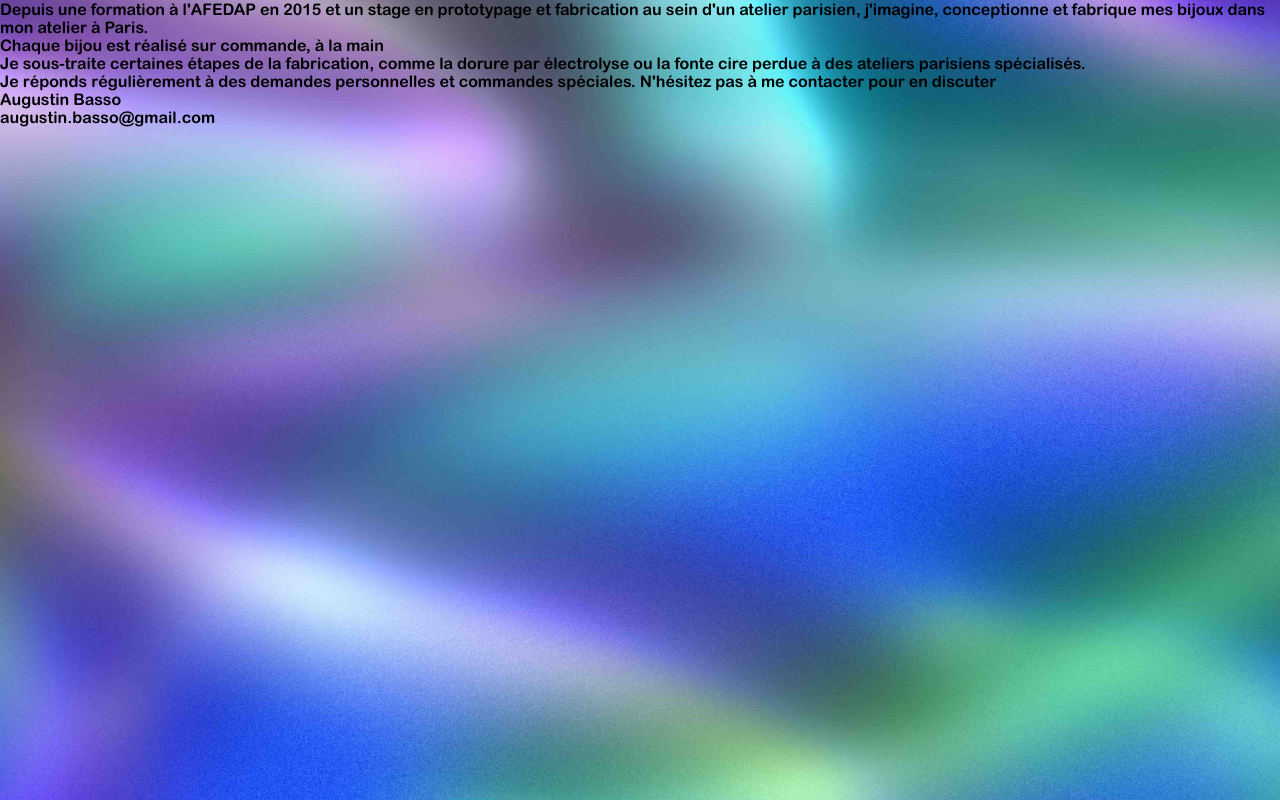
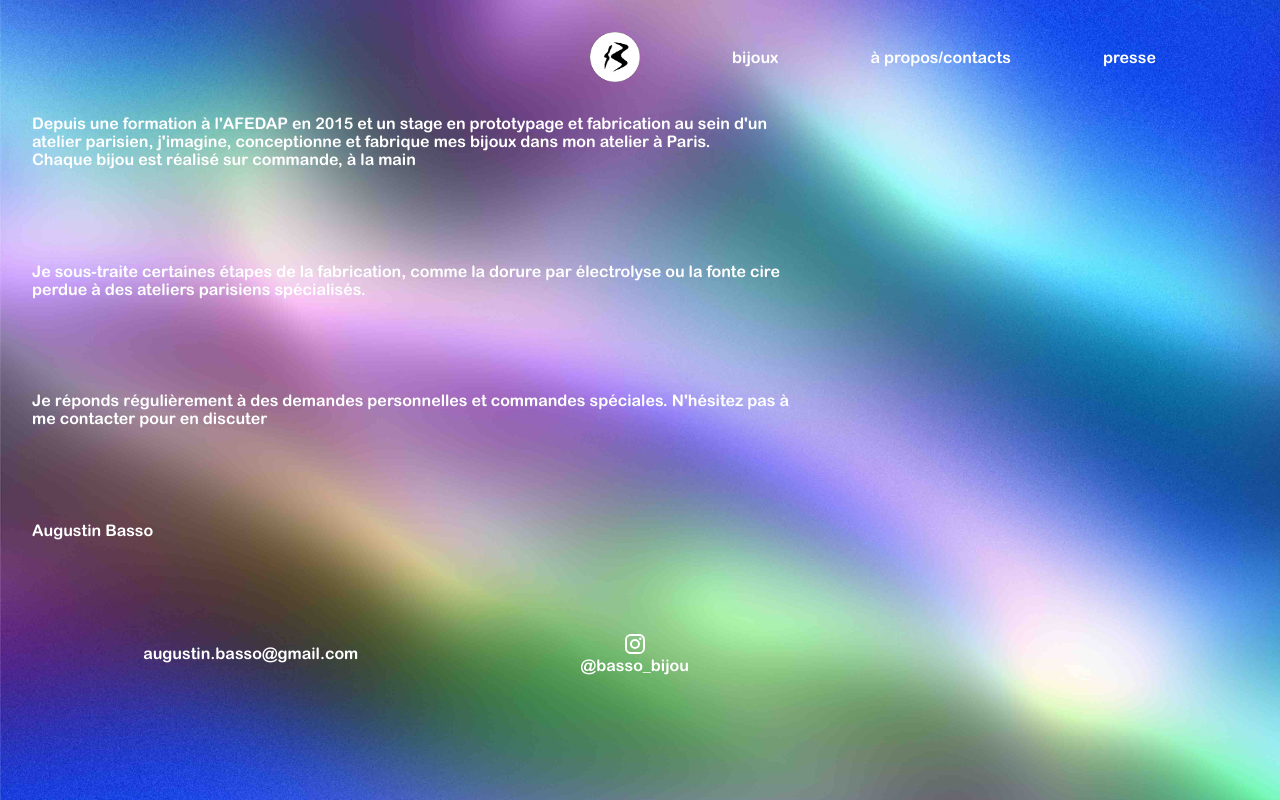
Before and after one commit to colinevel/Basso, a Next.js app: page /contacts in a window 1280 px wide. Built offline with nearby package versions, Linux system fonts and the light colour scheme.

Commit message:
Add Contact page

```diff
--- a/pages/contacts.js
+++ b/pages/contacts.js
@@ -1,19 +1,35 @@
-import styles from "../styles/Home.module.css";
+import styles from "../styles/Contacts.module.css";
+import { NavBar } from "../components/NavBar";
+import Image from "next/image";
+import Link from "next/link";
 
 export default function Contacts() {
   return (
     <>
       <div className={styles.container}>
+        <div className={styles.topBar}>
+          <Link href='/'>
+            <Image
+              src='/images/logo-basso.png'
+              alt='logo'
+              width={50}
+              height={50}
+              className={styles.image}
+            />
+          </Link>
+          <NavBar />
+        </div>
+        <div className={styles.mainText}>
           <p>
-          Depuis une formation à l'AFEDAP en 2015 et un stage en prototypage et
-          fabrication au sein d'un atelier parisien, j'imagine, conceptionne et
-          fabrique mes bijoux dans mon atelier à Paris.
+            Depuis une formation à l'AFEDAP en 2015 et un stage en prototypage
+            et fabrication au sein d'un atelier parisien, j'imagine,
+            conceptionne et fabrique mes bijoux dans mon atelier à Paris.
             <br />
             Chaque bijou est réalisé sur commande, à la main
           </p>
           <p>
-          Je sous-traite certaines étapes de la fabrication, comme la dorure par
-          électrolyse ou la fonte cire perdue à des ateliers parisiens
+            Je sous-traite certaines étapes de la fabrication, comme la dorure
+            par électrolyse ou la fonte cire perdue à des ateliers parisiens
             spécialisés.
           </p>
           <p>
@@ -21,8 +37,15 @@ export default function Contacts() {
             spéciales. N'hésitez pas à me contacter pour en discuter
           </p>
           <p>Augustin Basso</p>
-        <div>
-          <a>augustin.basso@gmail.com</a>
+          <div className={styles.contacts}>
+              <a href='mailto:augustin.basso@gmail.com'>
+                augustin.basso@gmail.com
+              </a>
+              <a className={styles.insta} href="https://www.instagram.com/basso_bijou/" target="_blank">
+                <img alt='instagram' src='/images/instagram.svg' />
+                <p>@basso_bijou</p>
+              </a>
+          </div>
         </div>
       </div>
     </>
--- a/styles/Contacts.module.css
+++ b/styles/Contacts.module.css
@@ -1,8 +1,45 @@
 .container {
-    background-image: url("../public/background/contacts.png");
+    background-image: url("../public/background/contacts2.jpg");
     background-position: center center;
     background-size: cover;
     background-repeat: no-repeat;
     width: 100%;
     height: 100%;
   }
+
+.topBar {
+  padding: 2em;
+  display: flex;
+  justify-content: flex-end;
+  align-items: center;
+}
+
+.topBar div {
+    margin-right: auto !important;
+}
+
+.image:hover {
+  cursor: pointer;
+}
+
+.mainText {
+  margin-left: 2em;
+  display: flex;
+  flex-direction: column;
+  justify-content: space-between;
+  height: 70%;
+  width: 60%;
+}
+
+.contacts {
+  display: flex;
+  flex-direction: row;
+  justify-content: space-around;
+  align-items: center;
+}
+
+.insta {
+  display: flex;
+  flex-direction: column;
+  align-items: center;
+}
--- a/styles/globals.css
+++ b/styles/globals.css
@@ -8,7 +8,7 @@ body {
   font-family: "Arial Rounded MT Bold";
   width: 100%;
   height: 100%;
-  color: black;
+  color: #FFF;
 }
 
 a {
```
Also changed, not shown: public/background/contacts2.jpg (added), public/images/instagram.svg (added). Lines whose indentation alone changed are shown as unchanged.
